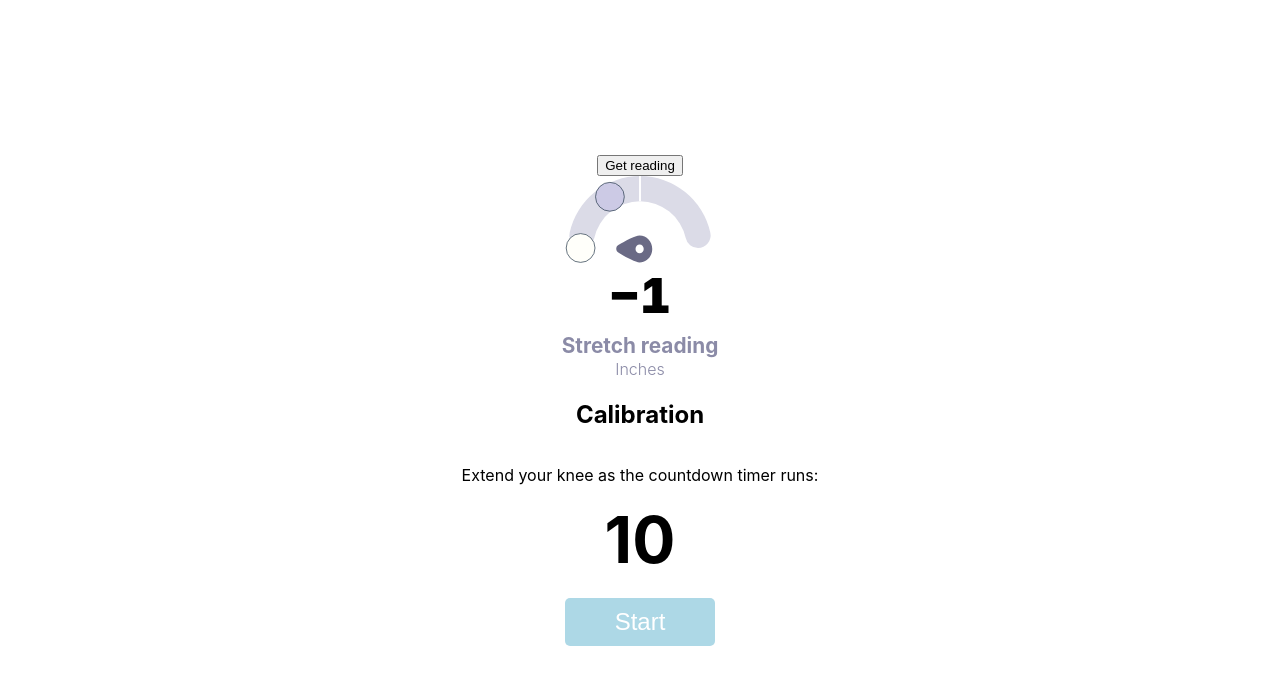
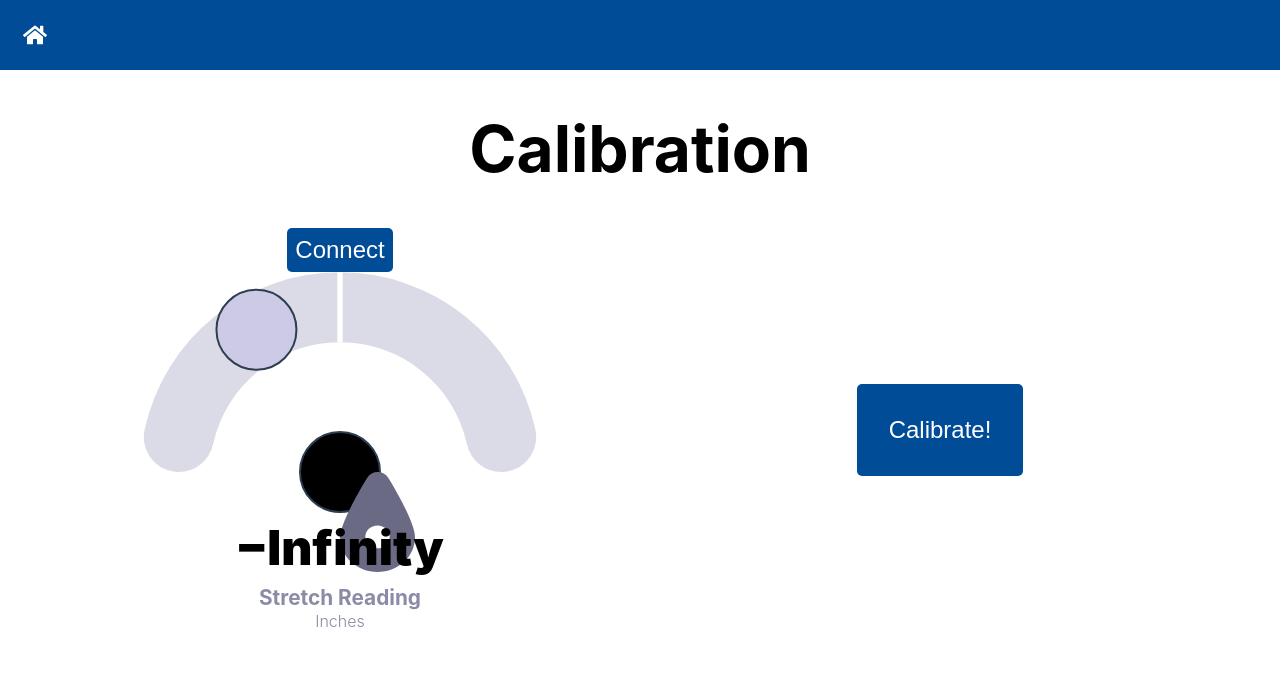
Before and after one commit to amy-al/smart-knee-brace, a React (Create React App) app: page /calibration in a window 1280 px wide. Shown: the top 684 px of the page. Built offline with nearby package versions, Linux system fonts and the light colour scheme.

Commit message:
update: added styling to calibration page

```diff
--- a/src/pages/Calibration.css
+++ b/src/pages/Calibration.css
@@ -1,11 +1,30 @@
 .calibration-container {
+  flex: 1;
+  max-width: 400px;
+  display: flex;
+  flex-direction: column;
+  align-items: center;
+  justify-content: center;
+  height: 100%;
+  margin-top: -400px;
+}
+
+  .horizontal-container {
     display: flex;
-    flex-direction: column;
+    justify-content: center;
     align-items: center;
-    justify-content: center;
     height: 100vh;
     text-align: center;
   }
+
+  .horizontal-container > * {
+    margin-right: 200px; /* Add some spacing between the gauge and calibration object */
+  }
+
+  .horizontal-container > *:last-child {
+    margin-right: 0; /* Remove the margin-right on the last child to prevent extra spacing */
+  }
+
 
   .timer {
     font-size: 4rem;
@@ -18,17 +37,100 @@
     margin-bottom: 10px;
   }
 
+  .calibrate-button {
+    padding: 2rem;
+    /* padding: 10px 20px; */
+    font-size: 1.5rem;
+    background-color: rgb(0, 76, 151);
+    border: none;
+    border-radius: 5px;
+    cursor: pointer;
+    text-align: center;
+    line-height: normal;
+    color: white
+  }
+
   .start-timer,
   .reset-timer {
     padding: 10px 20px;
     font-size: 1.5rem;
-    background-color: lightblue;
+    background-color:  rgb(0, 76, 151);
     border: none;
     border-radius: 5px;
     cursor: pointer;
+    text-align: center; /* Center the text horizontally */
+    line-height: normal; /* Reset the line-height to default */
+  }
+
+  .start-timer {
+    padding: 40px 60px; /* Adjust the padding values to increase the button size */
+    font-size: 1.5rem; /* Adjust the font size to increase the button text size */
   }
 
   .start-timer:hover,
   .reset-timer:hover {
-    background-color: skyblue;
+    background-color:  rgb(0, 76, 151);
   }
+
+  .calibration-title {
+    font-size: 64px;
+    font-weight: bold;
+    margin-top: 40px;
+    text-align: center;
+  }
+
+
+  .navigation-container {
+    display: flex;
+    justify-content: space-between;
+    position: absolute;
+    bottom: 20px;
+    width: 100%;
+  }
+
+  .navbar {
+    display: flex;
+    align-items: center;
+    justify-content: flex-start;
+    background-color: rgb(0, 76, 151);
+    padding: 5px;
+  }
+
+  .home-button {
+    display: flex;
+    align-items: center;
+    justify-content: center;
+    padding: 10px;
+    border-radius: 50%;
+    border: none;
+    background-color: transparent;
+    color: white;
+    font-size: 1.5rem;
+    cursor: pointer;
+    width: 40px; /* Adjust the width to your preference */
+    height: 40px; /* Adjust the height to your preference */
+    z-index: 1;
+  }
+
+  .home-button:focus {
+    outline: none;
+  }
+
+  .home-button:hover {
+    background-color: rgba(255, 255, 255, 0.3);
+  }
+
+  .stretch-sensor-container {
+    flex: 1;
+    max-width: 400px;
+    display: flex;
+    flex-direction: column;
+    align-items: center;
+    justify-content: center;
+    height: 100%;
+    margin-top: -400px;
+  }
+
+  .large-text {
+    font-size: 32px; /* Adjust the font size value as needed */
+  }
--- a/src/pages/Calibration.js
+++ b/src/pages/Calibration.js
@@ -1,6 +1,8 @@
 import React, { useState, useEffect } from 'react';
 import './Calibration.css';
 import Stretch_sensor from './stretch_sensor';
+import { FaHome } from "react-icons/fa";
+import { Link } from 'react-router-dom';
 
 const Calibration = () => {
   const [countdown, setCountdown] = useState(10); // Countdown timer value
@@ -41,9 +43,21 @@ const Calibration = () => {
   };
 
   return (
+    <div>
+        <div className="navbar">
+          <Link className="home-button"
+                tabIndex={-1}
+                to="/"
+          >
+            <FaHome />
+          </Link>
+      </div>
+      <h1 className="calibration-title">Calibration</h1>
+      <div className="horizontal-container">
+          <div className='stretch-sensor-container'>
+            <Stretch_sensor sensor_width='25em'/>
+          </div>
           <div className="calibration-container">
-      <Stretch_sensor/>
-      <h2>Calibration</h2>
             {countdown === 0 ? (
               <div>
                 <p className="calibration-value">Calibration value: {calibrationValue}</p>
@@ -53,16 +67,17 @@ const Calibration = () => {
               </div>
             ) : (
               <div>
-          <p>Extend your knee as the countdown timer runs:</p>
-          <div className="timer">{countdown}</div>
-          {countdown != 10 && <p className="calibration-value">Calibration value: {calibrationValue}</p>}
+                {countdown != 10 && <p className="large-text">Stretch Your Knee As Far As You Can!</p>}
+                {countdown != 10 && <div className="timer">{countdown}</div>}
               </div>
             )}
             {countdown === 10 && (
-        <button className="start-timer" onClick={handleStartTimer}>
-          Start
+              <button className="calibrate-button" onClick={handleStartTimer}>
+                Calibrate!
               </button>
             )}
+          </div>
+      </div>
     </div>
   );
 };
--- a/src/pages/Home.js
+++ b/src/pages/Home.js
@@ -41,26 +41,15 @@ const Home = () => {
       <h2>Select your knee injury:</h2>
       <DropdownMenu/>
       <br />
-      <button onClick={handleClick}>
-      Stretch!
-    </button>
       <ul>
-        <li>
-          {/* Endpoint to route to Home component */}
-          <Link to="/">Home</Link>
-        </li>
-        <li>
+        <button className='button-style'>
           {/* Endpoint to route to About component */}
-          <Link to="/stretch">Stretch Sensor Reading</Link>
-        </li>
-        <li>
+          <Link className="button-style" to="/video">Excercises</Link>
+        </button>
+        <button className='button-style'>
           {/* Endpoint to route to About component */}
-          <Link to="/video">Video With Timer</Link>
-        </li>
-        <li>
-          {/* Endpoint to route to About component */}
-          <Link to="/calibration">Calibrate</Link>
-        </li>
+          <Link className="button-style" to="/calibration">Calibrate</Link>
+        </button>
       </ul>
     </div>
   );
--- a/src/pages/home.css
+++ b/src/pages/home.css
@@ -6,3 +6,24 @@
     height: 100vh;
     background-color: #f5f5f5;
 }
+
+.button-style {
+    display: inline-block;
+    padding: 10px 20px;
+    background-color: #4CAF50;
+    color: white;
+    text-decoration: none;
+    border: none;
+    border-radius: 4px;
+    font-size: 16px;
+    cursor: pointer;
+    margin-right: 10px;
+  }
+
+  .button-style:hover {
+    background-color: #45a049;
+  }
+
+  .button-style:active {
+    background-color: #3e8e41;
+  }
--- /dev/null
+++ b/src/pages/stretch_sensor.css
@@ -0,0 +1,12 @@
+.connect-button {
+    padding: 0.5rem;
+    /* padding: 10px 20px; */
+    font-size: 1.5rem;
+    background-color: rgb(0, 76, 151);
+    border: none;
+    border-radius: 5px;
+    cursor: pointer;
+    text-align: center;
+    line-height: normal;
+    color: white
+  }
--- a/src/pages/stretch_sensor.js
+++ b/src/pages/stretch_sensor.js
@@ -1,5 +1,6 @@
 
 import '../App.css';
+import './stretch_sensor.css'
 import { useState, useEffect } from 'react';
 
 // import GaugeChart from 'react-gauge-chart';
@@ -13,6 +14,7 @@ import { format } from "d3-format"
 import Calibration from './Calibration';
 
 
+
 function isWebBLEAvailable(){
   if(!navigator.bluetooth){
       console.log("Web Bluetooth is not available.")
@@ -23,14 +25,19 @@ function isWebBLEAvailable(){
 
 
 
-function Stretch_sensor() {
+function Stretch_sensor({ sensor_width = "9em", height = "auto" }) {
   const [sensorReading, setSensorReading] = useState(-1);
-  const readingDisplay = sensorReading !== -1 ? <p>{sensorReading}</p> : null;
-  // console.log("readingDisplay", readingDisplay)
+  const readingDisplay = sensorReading !== null ? <p>{sensorReading}</p> : -1;
+  console.log("readingDisplay", readingDisplay)
 
   const calibrationValue = localStorage.getItem("calibrationValue")
-  const adjustedcalibrationValue = calibrationValue != null ? calibrationValue : 1;
-  // console.log("Calibration Value", adjustedcalibrationValue)
+  var adjustedcalibrationValue = 1
+
+  if (calibrationValue !== "null"){
+    adjustedcalibrationValue = calibrationValue
+  }
+
+  console.log("Calibration Value", adjustedcalibrationValue)
 
 // Gauge
 const Gauge = ({
@@ -39,9 +46,13 @@ const Gauge = ({
   value=(sensorReading / adjustedcalibrationValue).toFixed(2),
   min=0,
   max=1,
-  label="Stretch reading",
+  label="Stretch Reading",
   units="Inches",
 }) => {
+
+  console.log("Value", value)
+  console.log("Sensor Reading", sensorReading)
+  console.log("Calibration Value", adjustedcalibrationValue)
   const backgroundArc = arc()
     .innerRadius(0.65)
     .outerRadius(1)
@@ -106,7 +117,7 @@ const Gauge = ({
         textAlign: "center",
       }}>
       <svg style={{overflow: "visible"}}
-        width="9em"
+        width={sensor_width}
         viewBox={[
           -1, -1,
           2, 1,
@@ -170,7 +181,7 @@ const Gauge = ({
       </svg>
 
       <div style={{
-        marginTop: "0.4em",
+        marginTop: "1em",
         fontSize: "3em",
         lineHeight: "1em",
         fontWeight: "900",
@@ -217,19 +228,12 @@ const getCoordsOnArc = (angle, offset=10) => [
   // does classname matter here?
   return (
     <div className="App">
-      <button onClick={connectBluetooth}>
-        Get reading
+      <button className='connect-button' onClick={connectBluetooth}>
+        Connect
       </button>
       <div>
         < Gauge>
         </Gauge>
-        {/* <Calibration stretch_value={readingDisplay} onCalibrationValue={handleCalibrationValue}></Calibration> */}
-        {/* <GaugeChart id="stretch-gauge"
-          nrOfLevels={20}
-          percent={(sensorReading - 2) / 4}
-          textColor={"#123456"}
-          needleColor={"#000000"}
-        /> */}
       </div>
     </div>
   );
```
Lines whose indentation alone changed are shown as unchanged.
